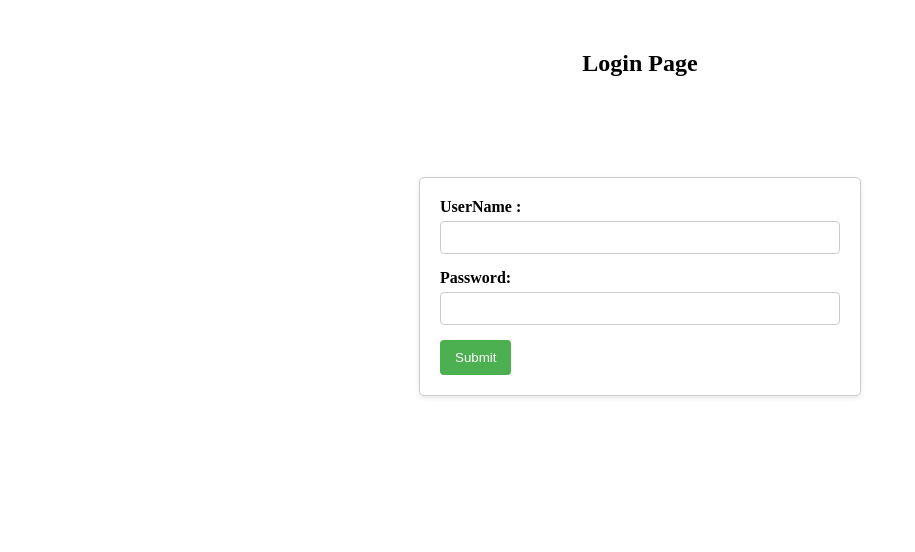
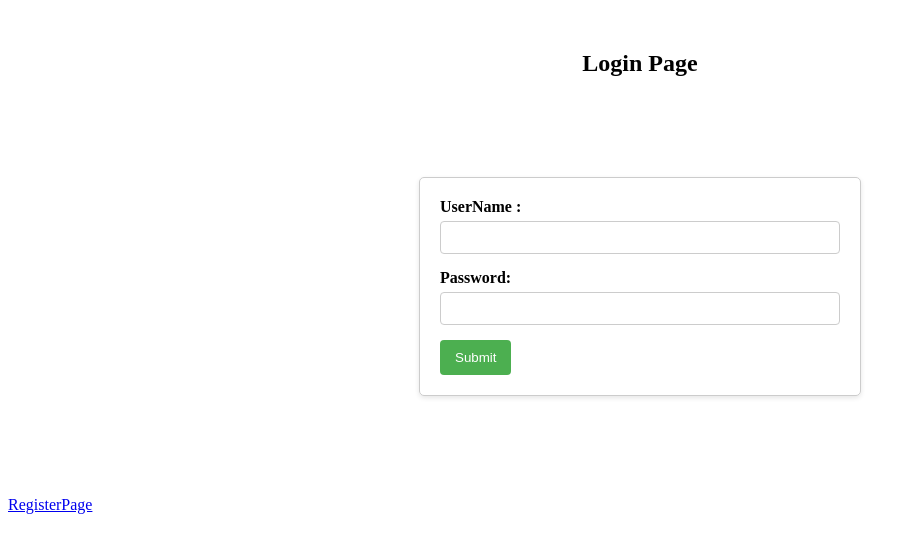
Before and after one commit to MohanKumar-2003/GET, an Angular app: page /login in a window 1280 px wide. Shown: the top 552 px of the page, without its empty margins (0-915 px from the left). Built offline with nearby package versions, Linux system fonts and the light colour scheme.

Commit message:
democommit

```diff
--- a/src/app/login-form/login-form.component.html
+++ b/src/app/login-form/login-form.component.html
@@ -28,3 +28,4 @@
       <button type="submit" >Submit</button>
 
   </form>
+  <a id="registerpage" routerLink="/register">RegisterPage</a>
--- a/src/app/registration-form/registration-form.component.html
+++ b/src/app/registration-form/registration-form.component.html
@@ -65,3 +65,4 @@
     <button type="submit" >Submit</button>
 
 </form>
+<a id="loginpage"routerLink="/login">LoginPage</a>
```
